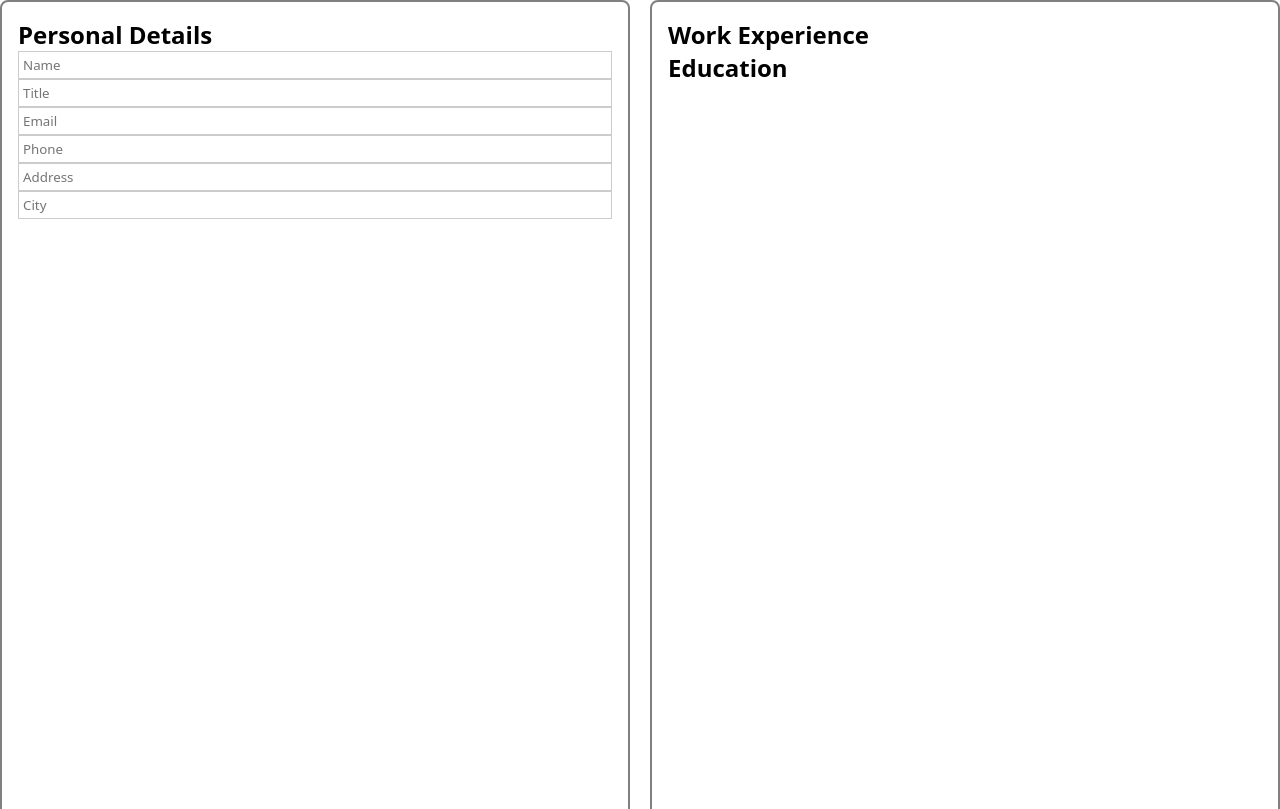
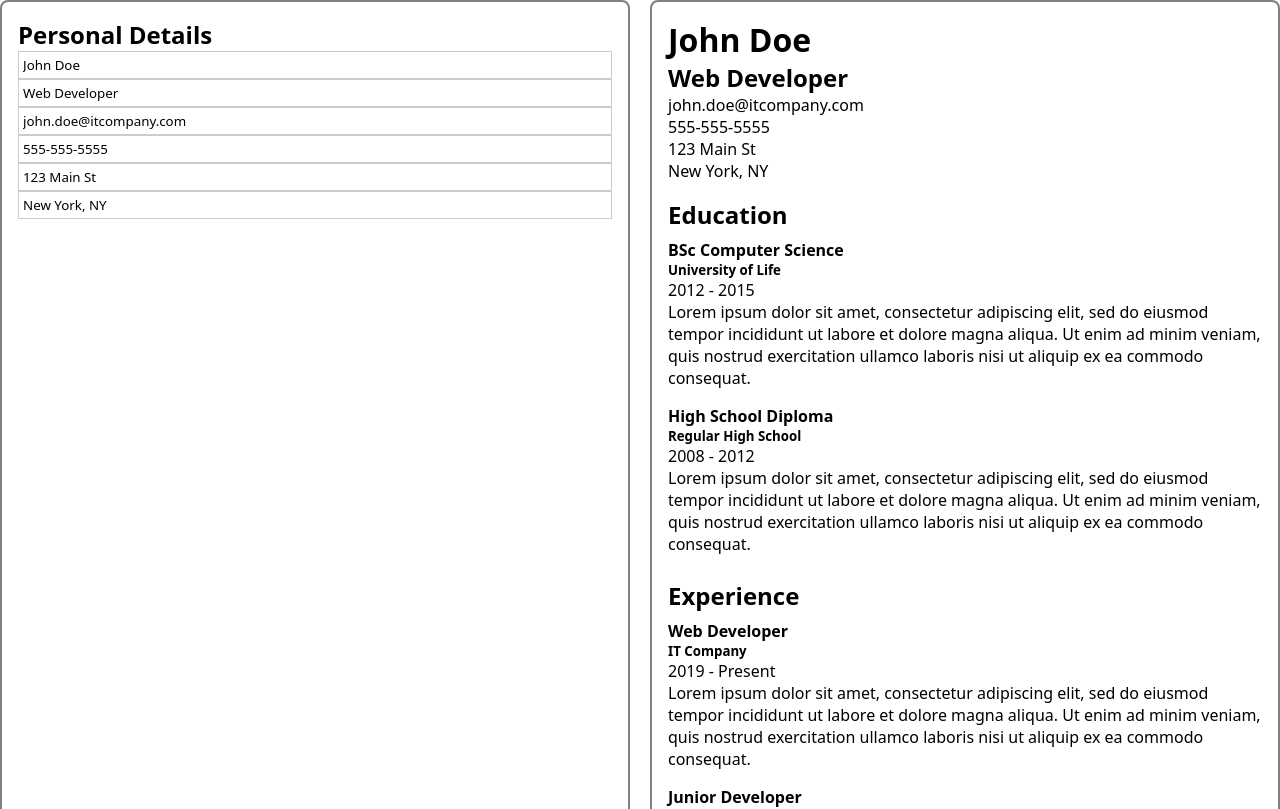
Before and after one commit to SQUASHD/cv-project, a React (Create React App) app: page / in a window 1280 px wide. Shown: the top 809 px of the page. Built offline with nearby package versions, Linux system fonts and the light colour scheme.

Commit message:
Create the necessary component pieces to generate a preview of the CV

```diff
--- a/src/App.js
+++ b/src/App.js
@@ -1,7 +1,10 @@
 import React, { Component } from 'react';
-import Preview from './Components/Preview';
-import Form from './Components/Form';
-import './App.css';
+import PersonalView from './components/view/Personal';
+import Experience from './components/view/Experience';
+import Education from './components/view/Education';
+import Form from './components/Form';
+import data from './defaultdata';
+import './styles/App.css';
 
 class App extends Component {
   constructor(props) {
@@ -15,9 +18,19 @@ class App extends Component {
         address: '',
         city: '',
       },
-      // experience: [],
-      // education: [],
+      experience: [],
+      education: [],
     };
+  }
+
+  componentDidMount() {
+    const { personal, experience, education } = data;
+    this.setState((prevState) => ({
+      ...prevState,
+      personalDetails: personal,
+      experience: experience,
+      education: education,
+    }));
   }
 
   handleChange = (e) => {
@@ -30,9 +43,32 @@ class App extends Component {
   };
 
   render() {
+    const { experience, education } = this.state;
     const { name, title, email, phone, address, city } =
       this.state.personalDetails;
-    const { experience, education } = this.state;
+
+    const educationList = education.map((item) => {
+      return {
+        id: item.id,
+        school: item.school,
+        degree: item.degree,
+        startDate: item.startDate,
+        endDate: item.endDate,
+        description: item.description,
+      };
+    });
+
+    const experienceList = experience.map((item) => {
+      return {
+        id: item.id,
+        position: item.position,
+        company: item.company,
+        startDate: item.startDate,
+        endDate: item.endDate,
+        description: item.description,
+      };
+    });
+
     return (
       <div className="App">
         <div className="cv-containers">
@@ -50,16 +86,25 @@ class App extends Component {
             />
           </div>
           <div className="cv-preview-container">
-            <Preview
+            <div className="cv-preview">
+              <PersonalView
                 name={name}
                 title={title}
                 email={email}
                 phone={phone}
                 address={address}
                 city={city}
-              experience={experience}
-              education={education}
               />
+              {educationList.length > 0 ? (
+                <Education
+                  heading="Education"
+                  CompletedEducation={educationList}
+                />
+              ) : null}
+              {experienceList.length > 0 ? (
+                <Experience heading="Experience" experiences={experienceList} />
+              ) : null}
+            </div>
           </div>
         </div>
       </div>
--- a/src/Components/Form.js
+++ b/src/Components/Form.js
@@ -1,7 +1,7 @@
 import React, { Component } from 'react';
-import './Form.css';
+import '../styles/Form.css';
 
-class CVForm extends Component {
+class Form extends Component {
   render() {
     const { name, title, email, phone, address, city, handleChange } =
       this.props;
@@ -57,4 +57,4 @@ class CVForm extends Component {
   }
 }
 
-export default CVForm;
+export default Form;
--- a/src/Components/Preview.js
+++ /dev/null
@@ -1,36 +0,0 @@
-import React from 'react';
-
-function CVPreview(props) {
-  return (
-    <div className="cv-preview">
-      <div className="personal-info">
-        <h1>{props.name}</h1>
-        <h2>{props.title}</h2>
-        <p>{props.email}</p>
-        <p>{props.phone}</p>
-        <p>{props.address}</p>
-        <p>{props.city}</p>
-      </div>
-      <div className="experience">
-        <h2>Work Experience</h2>
-        <div className="experience-item">
-          <h3>{props.company}</h3>
-          <h4>{props.jobTitle}</h4>
-          <p>{props.startDate}</p>
-          <p>{props.endDate}</p>
-        </div>
-      </div>
-      <div className="education">
-        <h2>Education</h2>
-        <div className="education-item">
-          <h3>{props.school}</h3>
-          <h4>{props.degree}</h4>
-          <p>{props.startDate}</p>
-          <p>{props.endDate}</p>
-        </div>
-      </div>
-    </div>
-  );
-}
-
-export default CVPreview;
--- /dev/null
+++ b/src/Components/view/Education.js
@@ -0,0 +1,24 @@
+import React from 'react';
+import EducationItem from './EducationItem';
+
+function Education(props) {
+  const { CompletedEducation } = props;
+
+  return (
+    <div className="education-list">
+      <h2>Education</h2>
+      {CompletedEducation.map((education) => (
+        <EducationItem
+          key={education.id}
+          school={education.school}
+          degree={education.degree}
+          start={education.startDate}
+          end={education.endDate}
+          description={education.description}
+        />
+      ))}
+    </div>
+  );
+}
+
+export default Education;
--- /dev/null
+++ b/src/Components/view/EducationItem.js
@@ -0,0 +1,18 @@
+import React from 'react';
+
+function EducationItem(props) {
+  const { school, degree, start, end, description } = props;
+
+  return (
+    <div className="education">
+      <h4>{degree}</h4>
+      <h5>{school}</h5>
+      <p>
+        {start} - {end}
+      </p>
+      <p>{description}</p>
+    </div>
+  );
+}
+
+export default EducationItem;
--- /dev/null
+++ b/src/Components/view/Experience.js
@@ -0,0 +1,24 @@
+import React from 'react';
+import ExperienceItem from './ExperienceItem';
+
+function Experience(props) {
+  const { experiences } = props;
+
+  return (
+    <div className="experience-list">
+      <h2>Experience</h2>
+      {experiences.map((experience) => (
+        <ExperienceItem
+          key={experience.id}
+          position={experience.position}
+          company={experience.company}
+          start={experience.startDate}
+          end={experience.endDate}
+          description={experience.description}
+        />
+      ))}
+    </div>
+  );
+}
+
+export default Experience;
--- /dev/null
+++ b/src/Components/view/ExperienceItem.js
@@ -0,0 +1,18 @@
+import React from 'react';
+
+function ExperienceItem(props) {
+  const { position, company, start, end, description } = props;
+
+  return (
+    <div className="experience">
+      <h4>{position}</h4>
+      <h5>{company}</h5>
+      <p>
+        {start} - {end}
+      </p>
+      <p>{description}</p>
+    </div>
+  );
+}
+
+export default ExperienceItem;
--- /dev/null
+++ b/src/Components/view/Personal.js
@@ -0,0 +1,16 @@
+import React from 'react';
+
+function PersonalView(props) {
+  return (
+    <div className="personal-info">
+      <h1>{props.name}</h1>
+      <h2>{props.title}</h2>
+      <p>{props.email}</p>
+      <p>{props.phone}</p>
+      <p>{props.address}</p>
+      <p>{props.city}</p>
+    </div>
+  );
+}
+
+export default PersonalView;
--- a/src/defaultdata.js
+++ b/src/defaultdata.js
@@ -7,6 +7,7 @@ const data = {
     email: 'john.doe@itcompany.com',
     phone: '555-555-5555',
     address: '123 Main St',
+    city: 'New York, NY',
   },
   experience: [
     {
--- a/src/App.css
+++ b/src/styles/App.css
@@ -31,3 +31,12 @@
   width: 100%;
   height: 100vh;
 }
+
+.cv-preview {
+  gap: 16px;
+}
+
+.experience,
+.education {
+  padding: 8px 0;
+}
```
Also changed, not shown: src/index.js (line endings or trailing spaces), src/styles/Form.css (renamed from src/Components/Form.css). Lines whose indentation alone changed are shown as unchanged.
